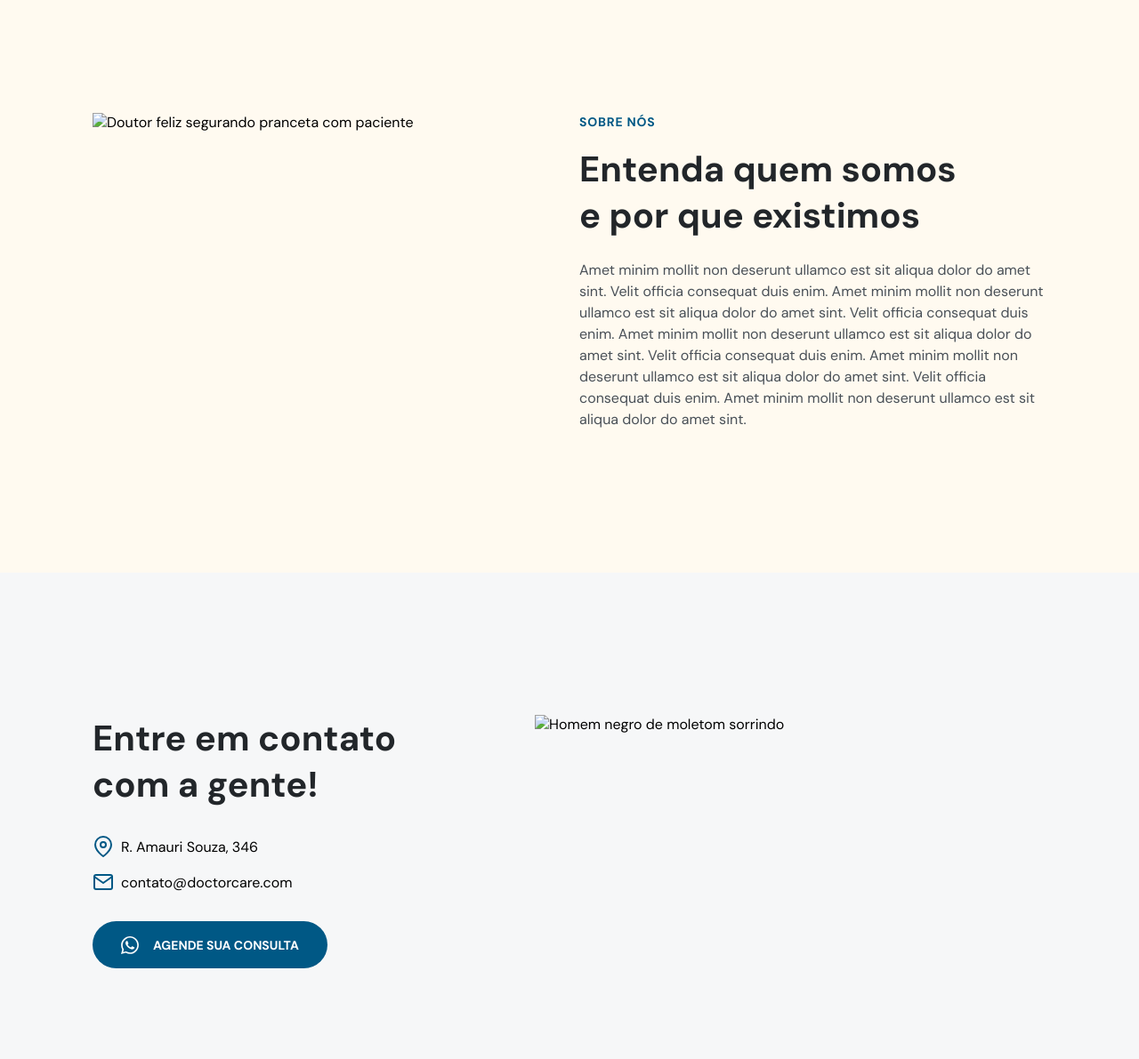
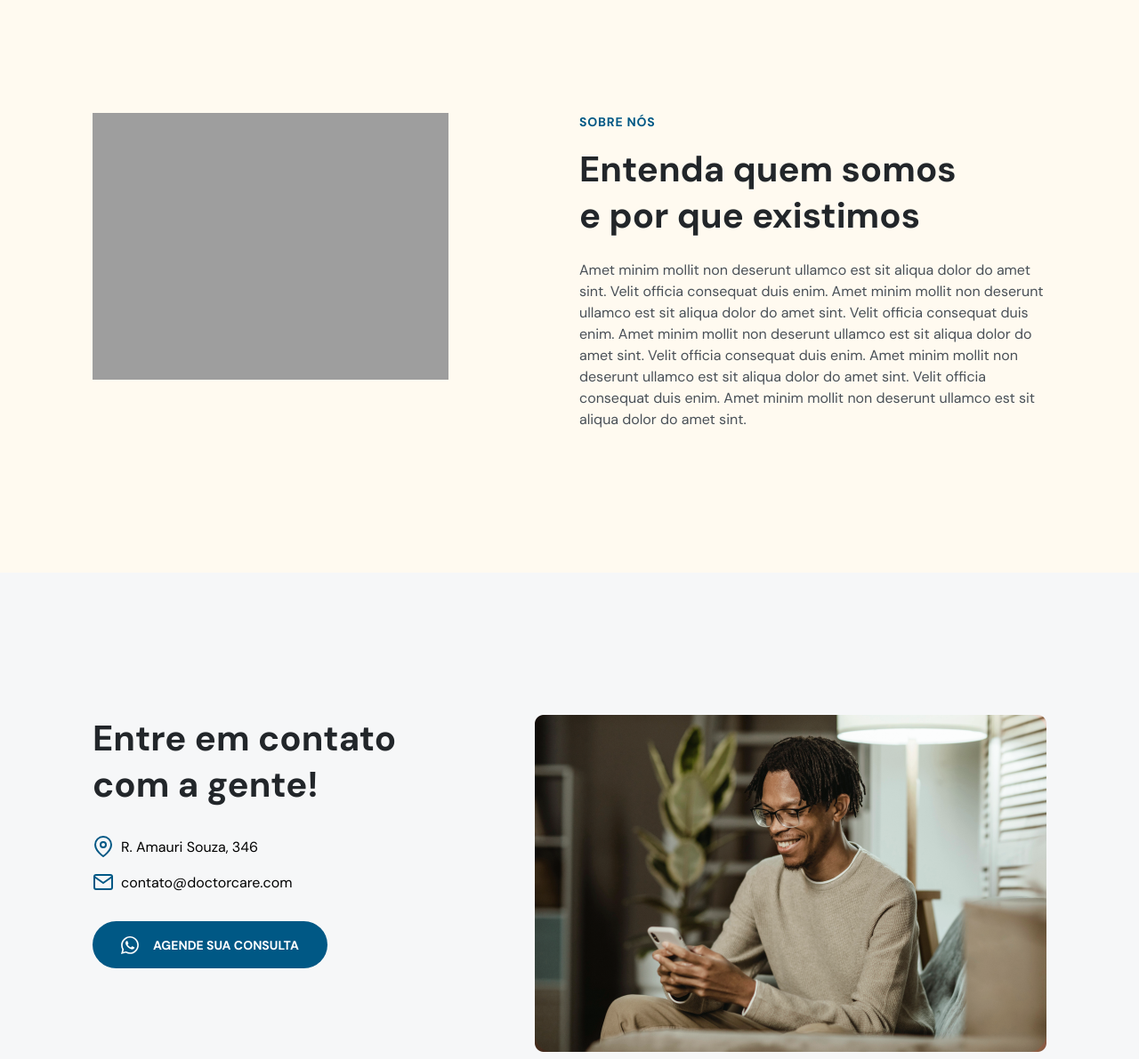
Before and after one commit to daisukedd/NLW-Return, a plain HTML site: page index.html in a window 1280 px wide. Shown: the part 1840-3031 px from the top of the page at 89% size. Drawn offline with nearby package versions, Linux system fonts and the light colour scheme; the site is published under a folder, as on GitHub Pages, so addresses that start at the root find nothing.

Commit message:
ajuste links [d]

```diff
--- a/index.html
+++ b/index.html
@@ -208,7 +208,7 @@
                 </div>
             </div>
             <div class="col-b">
-                <img src="/assets/medico-sorrindo.png" alt="Doutor feliz segurando pranceta com paciente">
+                <img src="./assets/medico-sorrindo.png" alt="Doutor feliz segurando pranceta com paciente">
             </div>
         </div>
     </section>
@@ -241,7 +241,7 @@
                 </div>
             </div>
             <div class="col-b">
-                <img src="/assets/homem-negro-de-moletom.png" alt="Homem negro de moletom sorrindo">
+                <img src="./assets/homem-negro-de-moletom.png" alt="Homem negro de moletom sorrindo">
             </div>
         </div>
     </section>
@@ -311,6 +311,6 @@
     </a>
     <!-- ScrollReveal Lib -->
     <script src="https://unpkg.com/scrollreveal"></script>
-    <script src="/main.js"></script>
+    <script src="./main.js"></script>
 </body>
 </html>
```
